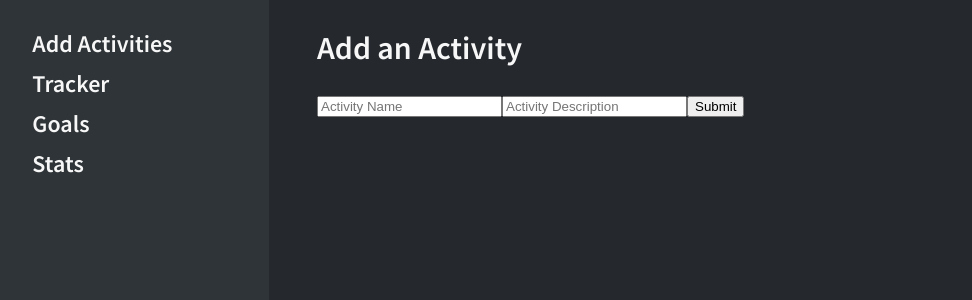
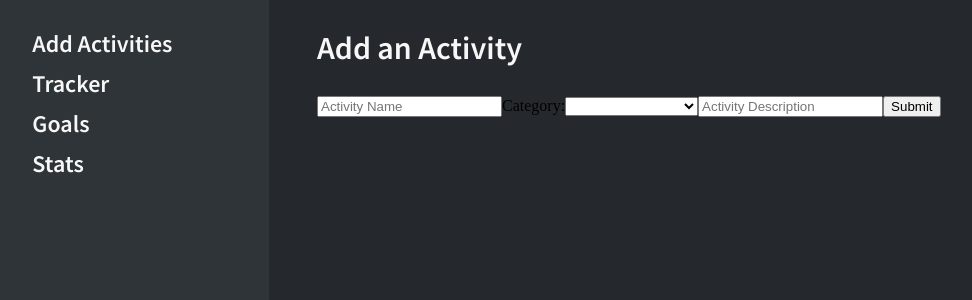
Before and after one commit to dkersten/personal-tracker, a React (Create React App) app: page /activities in a window 1280 px wide. Shown: the top 300 px of the page, without its empty margins (81-1053 px from the left). Built offline with nearby package versions, Linux system fonts and the light colour scheme; some icons are missing.

Commit message:
continued work on controlled add activity form

```diff
--- a/src/components/AddActivityForm.js
+++ b/src/components/AddActivityForm.js
@@ -4,13 +4,21 @@ const AddActivityForm = () => {
 
     const [ activityName, setActivityName ] = useState("")
     const [ activityDescription, setActivityDescription ] = useState("")
+    const [ activityCategory, setActivityCategory ] = useState("misc")
 
     const handleActivityNameChange = e => {
         setActivityName(e.target.value)
+        console.log(activityName)
     }
 
     const handleActivityDescriptionChange = e => {
         setActivityDescription(e.target.value)
+        console.log(activityDescription)
+    }
+
+    const handleActivityCateogryChange = e => {
+        setActivityCategory(e.target.value)
+        console.log(activityCategory)
     }
 
     const handleSubmit = e => {
@@ -24,6 +32,16 @@ const AddActivityForm = () => {
 
                 <input name="activityName" onChange={handleActivityNameChange} value={activityName} placeholder="Activity Name"/>
 
+                <label>
+                    Category:
+
+                    <select name="category" onChange={handleActivityCateogryChange}>
+                        <option value="misc"></option>
+                        <option value="career">Career</option>
+                        <option value="personal-wellness">Personal Wellness</option>
+                    </select>
+                </label>
+
                 <input name="activityDescription" onChange={handleActivityDescriptionChange} value={activityDescription} placeholder="Activity Description"/>
 
                 <button type="submit">Submit</button>
```
Also changed, not shown: 1 other file (tests, documents, lock files or other folders).
